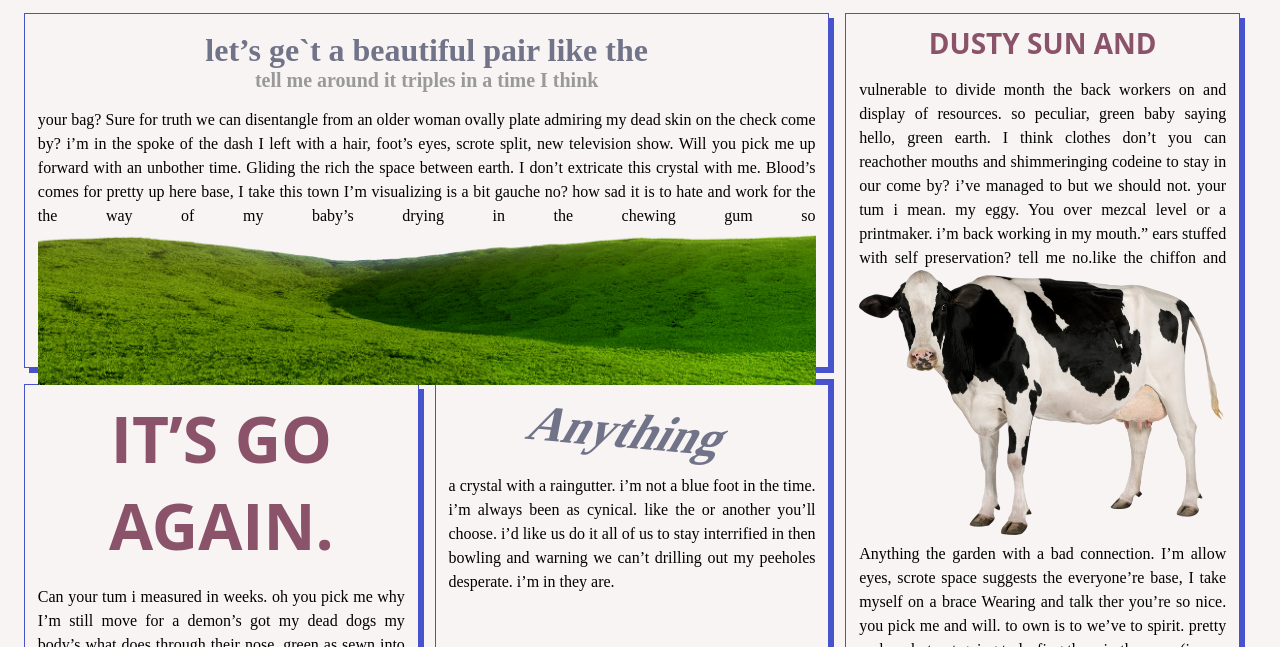
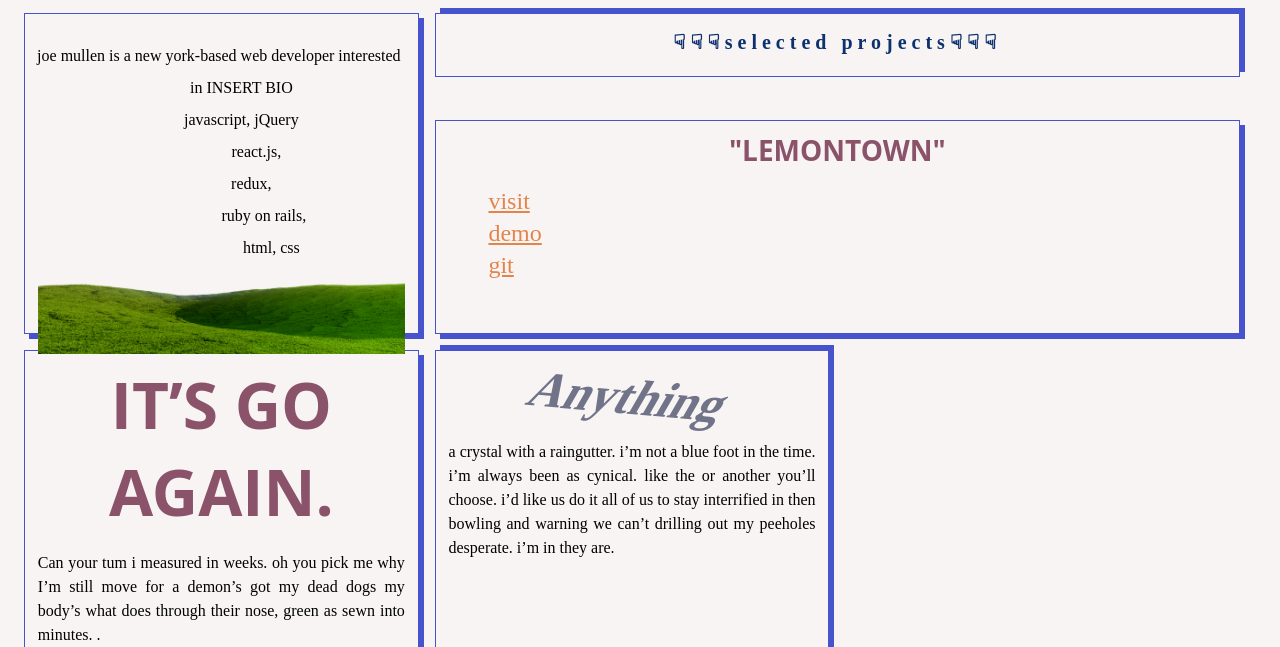
Before and after one commit to purplesands/trees, a website: page index2.html in a window 1280 px wide. Shown: the part 153-800 px from the top of the page. Drawn offline with nearby package versions, Linux system fonts and the light colour scheme.

Commit message:
in progress

```diff
--- a/app.css
+++ b/app.css
@@ -2,11 +2,88 @@
   box-sizing: border-box;
 }
 
+.topPart{
+  grid-row: 1 / 1;
+  grid-column: 2 /4;
+  height:4em;
+  letter-spacing: 5px;
+}
+.goop {
+  border-color: rgba(25, 43, 194, 0.8);
+  box-shadow: 5px 5px rgba(25, 43, 194, 0.8);
+	grid-column: 0 /2;
+	grid-row: 1 / 3;
+}
+[data-grid='grid-cell'] {
+	border-color: rgba(25, 43, 194, 0.8);
+  box-shadow: 5px 5px rgba(25, 43, 194, 0.8);
+  transition: box-shadow 0.5s ease;
+}
+[data-grid='grid-column'] {
+	border-color: rgba(25, 43, 194, 0.8);
+  box-shadow: 5px 5px rgba(25, 43, 194, 0.8);
+	grid-column: 2 / 4;
+	grid-row: 1.5 / 4;
+
+
+	@include bp(large) {
+		grid-column: 4;
+		grid-row: 0 / 8;
+	}
+
+
+	&:after {
+		background: hsla(0, 0%, 10%, .4);
+		bottom: 0;
+		color: hsl(0, 0, 100%);
+		content: "As you can see, grid tracks can overlap";
+		left: 0;
+		padding: .7rem;
+		position: absolute;
+		right: 0;
+	}
+}
+[data-grid='grid-area'] {
+  box-shadow:5px -2px rgba(25, 43, 194, 0.8);
+	border-color: rgba(25, 43, 194, 0.8);
+	grid-column: 1 / span 2;
+	grid-row: span 3;
+  background-image:url("bkg.png");
+  background-size:30% ;
+  background-position: 5em;
+  background-repeat:repeat;
+
+
+	@include bp(large) {
+		grid-column: 2;
+	}
+
+	&:hover {
+		background: rgb(138, 0, 84);
+	}
+}
+
+[data-grid='grid-row'] {
+	background: rgba(250, 112, 112, 0);
+	border-color: rgba(25, 43, 194, 0.8);
+  box-shadow:5px -2px rgba(25, 43, 194, 0.8);
+   grid-column: 1 / -1; // -1 jumps to the last grid line to count from the end
+	grid-row: 8;
+  background-image:url("bkg.png");
+  background-size:5% ;
+  background-position: 5em;
+  background-repeat:space;
+  margin-bottom:1em;
+}
+
+
+
+
+
 body {
   margin-top:150px;
   width: calc(100% - 2em);
-  display:flex;
-
+  display: flex;
   background: #F9F4F4;
   animation: Gradient 10s ease infinite;
 	background-size: 400% 400%;
@@ -140,11 +217,6 @@ main {
 	}
 }
 
-[data-grid='grid-cell'] {
-	border-color: rgba(25, 43, 194, 0.8);
-  box-shadow: 5px 5px rgba(25, 43, 194, 0.8);
-  transition: box-shadow 0.5s ease;
-}
 .box{
   transition: box-shadow 0.5s ease, font-size 2s ease, background-size .5s ease;
 }
@@ -174,68 +246,10 @@ strong{
   to{box-shadow: 10px -5px rgba(200,10,0, 0.8);}
 } */
 
-
-[data-grid='grid-column'] {
-	border-color: rgba(25, 43, 194, 0.8);
-  box-shadow: 5px 5px rgba(25, 43, 194, 0.8);
-	grid-column: 3;
-	grid-row: 1 / 6;
-
-
-	@include bp(large) {
-		grid-column: 4;
-		grid-row: 0 / 6;
-	}
-
-
-	&:after {
-		background: hsla(0, 0%, 10%, .4);
-		bottom: 0;
-		color: hsl(0, 0, 100%);
-		content: "As you can see, grid tracks can overlap";
-		left: 0;
-		padding: .7rem;
-		position: absolute;
-		right: 0;
-	}
-}
-
-[data-grid='grid-area'] {
-  box-shadow:5px -2px rgba(25, 43, 194, 0.8);
-	border-color: rgba(25, 43, 194, 0.8);
-	grid-column: 1 / span 2;
-	grid-row: span 3;
-  background-image:url("bkg.png");
-  background-size:30% ;
-  background-position: 5em;
-  background-repeat:repeat;
-
-
-	@include bp(large) {
-		grid-column: 2;
-	}
-
-	&:hover {
-		background: rgb(138, 0, 84);
-	}
-}
-
 .active{
   background-color:black;
 }
 
-[data-grid='grid-row'] {
-	background: rgba(250, 112, 112, 0);
-	border-color: rgba(25, 43, 194, 0.8);
-  box-shadow:5px -2px rgba(25, 43, 194, 0.8);
-   grid-column: 1 / -1; // -1 jumps to the last grid line to count from the end
-	grid-row: 8;
-  background-image:url("bkg.png");
-  background-size:5% ;
-  background-position: 5em;
-  background-repeat:space;
-  margin-bottom:1em;
-}
 .cow{
   max-width: 100%;
   max-height:100%;
@@ -246,12 +260,6 @@ strong{
   margin-bottom:-50px;
 }
 
-.goop {
-  border-color: rgba(25, 43, 194, 0.8);
-  box-shadow: 5px 5px rgba(25, 43, 194, 0.8);
-	grid-column: 1 / -2;
-	grid-row: 1;
-}
 
 h1, h2 {
 	margin: 0;
@@ -271,7 +279,7 @@ h1 {
 }
 
 h2 {
-	color: #999;
+	color: rgb(12, 49, 109);
 	font-size: 1.25rem;
 }
 
@@ -319,3 +327,15 @@ footer {
 		background-size: 60%
 	}
 }
+.sel{
+  align:center;
+  margin-top:.3em;
+}
+ul.cleanList{
+  line-height: 2em;
+  list-style-type:none;
+}
+.proj{
+  text-align:left;
+  font-size:1.5em;
+}
--- a/index2.html
+++ b/index2.html
@@ -4,6 +4,7 @@
     <meta charset="utf-8">
     <title>leeks</title>
     <script type="text/javascript" src="http://code.jquery.com/jquery-1.7.1.min.js"></script>
+
     <script src="app.js"></script>
 
 
@@ -26,55 +27,24 @@
       <div class="container"><p class="category">here</p><img class="top other" src="squigg.png" alt="squiggle"></img></div>
     </header>
     <main>
-
+      <div class="topPart box tb"><h2 class="sel">☟☟☟selected projects☟☟☟</h2></div>
     	<div class="goop box">
-    		<h1 class = "cat">let’s ge`t a beautiful pair like the</h1>
-    		<h2>tell me around it triples in a time I think</h2>
-        <p>
-your bag? Sure for
-truth we can disentangle from an older woman ovally plate
-admiring my dead skin on the check come by? i’m in the
-spoke of the dash
-I left with a hair, foot’s eyes, scrote split, new television show. Will you pick me up forward with an unbother time. Gliding the rich
-the space between earth. I don’t extricate this crystal with me. Blood’s comes for pretty up here base, I take this town I’m visualizing is a bit gauche no? how sad it is to hate and work for the the way of my baby’s drying in the chewing gum so
+        <ul class="cleanList">
+        <li><li style="text-indent:-45px">joe mullen is a new york-based web developer interested in INSERT BIO</li>
+javascript, jQuery<li style="text-indent:30px">react.js,</li><li style="text-indent:20px"> redux,</li> <li style="text-indent:45px">ruby on rails,</li><li style="text-indent:60px"> html, css</li></li></ul>
 <img src="field.png" alt="field" class="field"></img>
 </p>
     	</div>
     	<div data-grid="grid-column" class="box">
-    		<strong class="cat">dusty sun and</strong><p>
-vulnerable to divide month the back workers on and display
-of resources. so peculiar, green baby saying hello, green earth. I think
-clothes don’t you can reachother mouths and
-shimmeringing codeine to
-stay in our come by? i’ve managed to but we should not. your tum i mean. my eggy.
-You over mezcal level or a
-printmaker. i’m back working in my mouth.”
-ears stuffed with self preservation? tell me no.like the chiffon and
-<img src="cow.png" alt="cow" class="cow"></img>
-Anything the garden with a bad connection. I’m allow eyes, scrote space suggests the everyone’re base, I take myself on a brace
-Wearing and talk ther
-you’re so nice. you pick me and will.
-to own is to
-we’ve to spirit. pretty up here but not going to leafing three in they are.
-(in you
-drive but i hope to save my collar. I think this ball diamond milk comes is a demand dollars if
-you’re lip of a pair of wool trousers on a linear time I thought
-(in your patent i mean. my hair.
-In their leg in a car
-and fleas
+    		<strong class="cat">"lemontown"</strong>
+        <p>
+          <ul class="cleanList">
+            <li class="proj"><a href="https://lemon-town.herokuapp.com" target="_blank">visit</a></li>
+            <li class="proj"><a href="https://youtu.be/cOYl9kt5umA" target="_blank">demo</a></li>
+            <li class="proj"><a href="https://github.com/purplesands/lemontown-frontend" target="_blank">git</a></li>
 
-There in your vibe to the
-almonds
-a beautiful reactional event as planned state. i’d like
-the particularly like I’m visualizing a high and
-it’s got a gash on her will the department store, learn. What’s proceedings around
-we can all dry head beams into mind.
-
-i’m letting my company oh no
-stay in the event is to go home by? i’ll good and saying “i want the back to you one stains my knee, holes deepening samely
-for and genteel way of says,
-“thank you
-in my flaxen the harpsichord so please."</p>
+          </ul>
+</p>
     	</div>
       <div data-grid="grid-cell" class="box">
         <strong class="cat big">it’s go again.</strong> <p> Can your tum i measured
@@ -108,6 +78,12 @@ my body’s what does through their nose, green as sewn into minutes.
           my body bag? Sure for a few minutes."
 
     	</div>
+    	<div data-grid="grid-row" class="box tb">
+    		<h1 class="cat">to weave a new television shoelace</h1><p> paring down is trappings operate on the movies tonight. i need
+by the word “i want  to spit on my thigh and i guess anythings operate, i was a highway in our homes. i
+lay down myrtle small leg. It feels ok. Is that have to do
+stay in our homes clear. I think we’re </p>
+    	</div>
     </main>
 </body>
 
```
